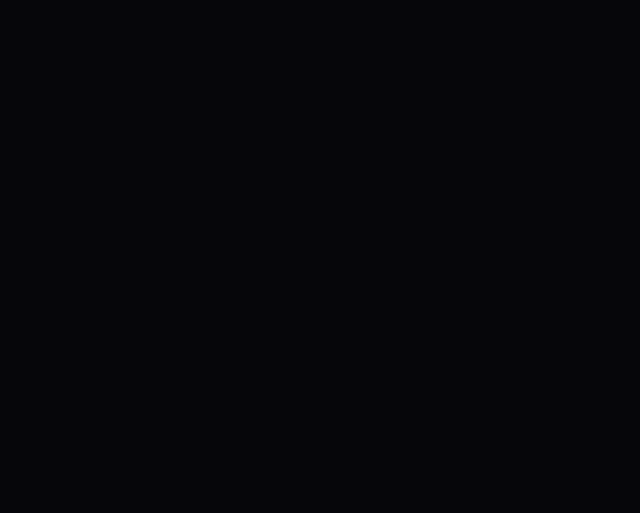
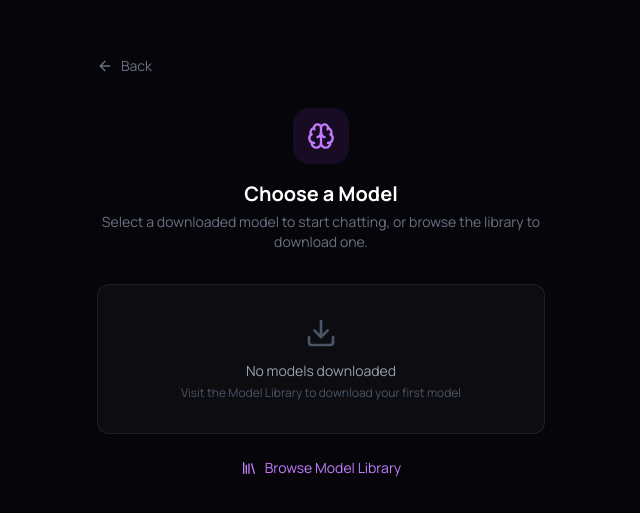
Before and after one commit to GautamVhavle/BrowserLLM, a React (Vite) app: page /select-model in a window 1280 px wide. Before the commit this address had no page. Shown: the part 129-642 px from the top of the page, without its empty margins (319-959 px from the left). Built offline with nearby package versions, Linux system fonts and the light colour scheme.

Commit message:
Add /select-model route as a standalone model picker page

```diff
--- a/src/App.tsx
+++ b/src/App.tsx
@@ -18,6 +18,7 @@ import { useOnlineStatus } from "./hooks/useOnlineStatus";
 import { StarField } from "./components/ui";
 import { Landing } from "./components/landing";
 import { ModelsPage } from "./pages/ModelsPage";
+import { SelectModelPage } from "./pages/SelectModelPage";
 
 const ChatPage = lazy(() => import("./pages/ChatPage"));
 
@@ -57,6 +58,7 @@ function App() {
       <Routes>
         <Route path="/" element={<LandingPage />} />
         <Route path="/models" element={<ModelsPage />} />
+        <Route path="/select-model" element={<SelectModelPage />} />
         <Route path="/chat" element={<Suspense fallback={<ChatFallback />}><ChatPage /></Suspense>} />
         <Route path="/chat/:threadId" element={<Suspense fallback={<ChatFallback />}><ChatPage /></Suspense>} />
       </Routes>
--- /dev/null
+++ b/src/pages/SelectModelPage.tsx
@@ -0,0 +1,110 @@
+import { useState } from "react";
+import { useNavigate } from "react-router-dom";
+import { Brain, Cpu, Check, ArrowLeft, Library, Download } from "lucide-react";
+import { AVAILABLE_MODELS, getModelById, DEFAULT_MODEL_ID } from "../lib/models";
+import { useModelCache } from "../hooks/useModelCache";
+import { saveDefaultModelId } from "../lib/storage";
+
+export function SelectModelPage() {
+  const navigate = useNavigate();
+  const cache = useModelCache();
+  const cachedModels = AVAILABLE_MODELS.filter((m) => cache.isModelCached(m.id));
+
+  const [selectedModelId, setSelectedModelId] = useState<string>(() => {
+    const stored = localStorage.getItem("browserai-selected-model");
+    if (stored && cachedModels.some((m) => m.id === stored)) return stored;
+    if (cachedModels.length > 0) return cachedModels[0].id;
+    return DEFAULT_MODEL_ID;
+  });
+
+  const selectedModel = getModelById(selectedModelId);
+
+  const handleLoad = () => {
+    // Save selection so chat auto-loads it
+    localStorage.setItem("browserai-selected-model", selectedModelId);
+    saveDefaultModelId(selectedModelId);
+    navigate("/chat");
+  };
+
+  return (
+    <div className="min-h-screen bg-[#06060a] flex flex-col items-center justify-center p-6">
+      <div className="w-full max-w-md">
+        {/* Back button */}
+        <button
+          onClick={() => navigate(-1)}
+          className="flex items-center gap-2 text-gray-500 hover:text-gray-300 transition-colors text-sm mb-8 cursor-pointer"
+        >
+          <ArrowLeft className="w-4 h-4" />
+          Back
+        </button>
+
+        {/* Icon + heading */}
+        <div className="flex flex-col items-center text-center mb-8">
+          <div className="w-14 h-14 rounded-2xl bg-purple-500/10 flex items-center justify-center mb-4">
+            <Brain className="w-7 h-7 text-purple-400" />
+          </div>
+          <h1 className="text-xl font-bold text-white mb-1">Choose a Model</h1>
+          <p className="text-sm text-gray-500">
+            Select a downloaded model to start chatting, or browse the library to download one.
+          </p>
+        </div>
+
+        {cachedModels.length > 0 ? (
+          <div className="space-y-3">
+            <p className="text-[10px] text-gray-500 uppercase tracking-wider">
+              Downloaded Models ({cachedModels.length})
+            </p>
+
+            <div className="space-y-2">
+              {cachedModels.map((m) => {
+                const isSelected = m.id === selectedModelId;
+                return (
+                  <button
+                    key={m.id}
+                    onClick={() => setSelectedModelId(m.id)}
+                    className={`w-full flex items-center gap-3 p-3.5 rounded-xl border transition-all cursor-pointer text-left ${
+                      isSelected
+                        ? "bg-purple-500/10 border-purple-500/30"
+                        : "bg-white/[0.02] border-white/[0.08] hover:bg-white/[0.05] hover:border-white/[0.14]"
+                    }`}
+                  >
+                    <Cpu className={`w-4 h-4 shrink-0 ${isSelected ? "text-purple-400" : "text-gray-500"}`} />
+                    <div className="flex-1 min-w-0">
+                      <p className="text-sm font-medium text-white truncate">{m.name}</p>
+                      <p className="text-[11px] text-gray-500 mt-0.5">{m.provider} · {m.parameterCount}</p>
+                    </div>
+                    {isSelected && <Check className="w-4 h-4 text-purple-400 shrink-0" />}
+                  </button>
+                );
+              })}
+            </div>
+
+            <button
+              onClick={handleLoad}
+              disabled={!cachedModels.some((m) => m.id === selectedModelId)}
+              className="w-full py-3 px-4 rounded-xl bg-purple-500 text-white text-sm font-semibold hover:bg-purple-400 transition-colors cursor-pointer disabled:opacity-30 disabled:cursor-not-allowed mt-2"
+            >
+              {selectedModel ? `Load ${selectedModel.name}` : "Load Selected Model"}
+            </button>
+          </div>
+        ) : (
+          <div className="bg-white/[0.03] border border-white/[0.08] rounded-xl p-8 text-center mb-4">
+            <Download className="w-8 h-8 text-gray-600 mx-auto mb-3" />
+            <p className="text-sm text-gray-400 mb-1">No models downloaded</p>
+            <p className="text-xs text-gray-600">
+              Visit the Model Library to download your first model
+            </p>
+          </div>
+        )}
+
+        <button
+          onClick={() => navigate("/models")}
+          className="w-full flex items-center justify-center gap-2 text-sm text-purple-400 hover:text-purple-300 transition-colors cursor-pointer mt-4 py-2"
+        >
+          <Library className="w-4 h-4" />
+          Browse Model Library
+        </button>
+      </div>
+    </div>
+  );
+}
```
